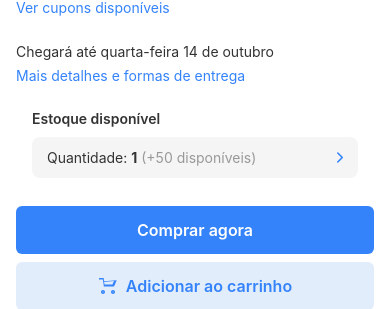
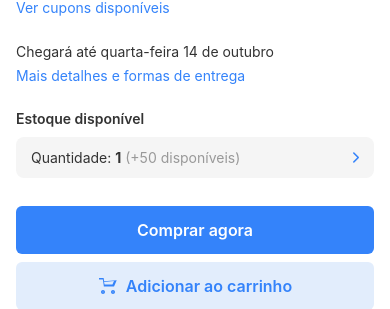
Before and after one commit to Rmloja026/loja001, a PHP site: page /produto.php?produto=9836096381787239594 in a window 390 px wide. Shown: the part 991-1300 px from the top of the page. Run offline with PHP 8.4, Linux system fonts and the light colour scheme; data comes from the database, SQL or seed files in the repository; data that the repository does not hold is empty.

Commit message:
Fix double padding on quantity selector in mobile view

```diff
--- a/produto.php
+++ b/produto.php
@@ -939,9 +939,9 @@ document.addEventListener("DOMContentLoaded", function() {
         </div>
 
         <!-- ESTOQUE -->
-        <div class="estoque-section pdp-px-16" style="margin-bottom: 20px;">
+        <div class="estoque-section" style="margin-bottom: 20px;">
           <p style="font-weight: 600; color: #333; margin-bottom: 10px; font-size: 14px;">Estoque disponível</p>
-          <div class="seletor-quantidade" style="background: #f5f5f5; border-radius: 8px; padding: 12px 15px; display: flex; justify-content: space-between; align-items: center; cursor: pointer; width: 100%; box-sizing: border-box; margin: 0 !important; max-width: 100% !important;">
+          <div class="seletor-quantidade" style="background: #f5f5f5; border-radius: 8px; padding: 12px 15px; display: flex; justify-content: space-between; align-items: center; cursor: pointer; width: 100%; box-sizing: border-box; margin: 0; max-width: 100%;">
             <span style="font-size: 14px; color: #333;">Quantidade: <strong>1</strong> <span style="color: #999; font-weight: normal;">(+50 disponíveis)</span></span>
             <i class="fa-solid fa-chevron-right" style="color: #3483fa; font-size: 12px;"></i>
           </div>
```
